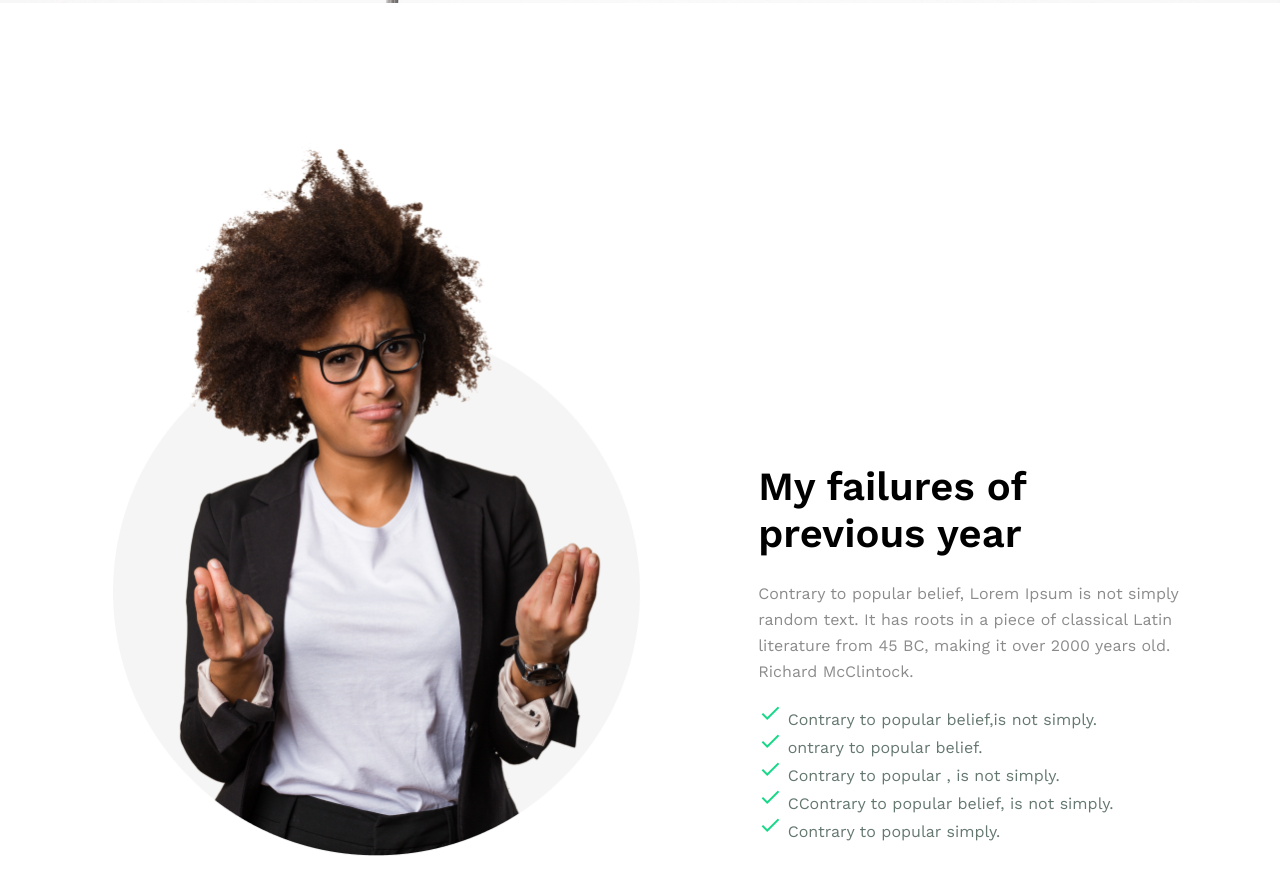
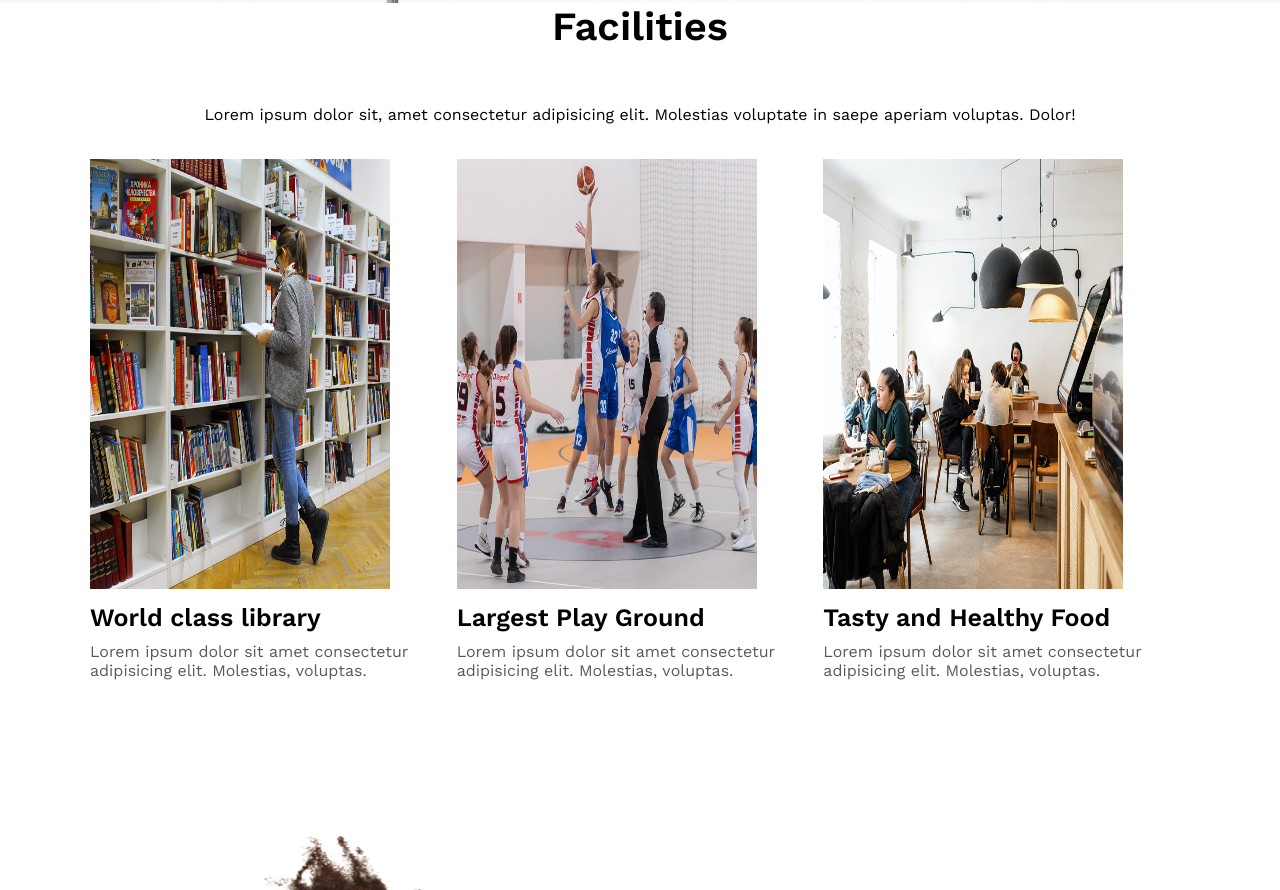
Before and after one commit to atiqurrahman-it/Assignment_1-Programming-hero, a plain HTML site: page index.html in a window 1280 px wide. Shown: the part 797-1687 px from the top of the page. Drawn offline with nearby package versions, Linux system fonts and the light colour scheme.

Commit message:
Facilities sectioni add

```diff
--- a/index.html
+++ b/index.html
@@ -45,7 +45,42 @@
     <!-- ------------- End header section  -------------  -->
 
     <main>
+      <section class="facilities">
+        <h1 class="facilities-title my-plans-title">Facilities</h1>
+        <p class="facilities-description">
+          Lorem ipsum dolor sit, amet consectetur adipisicing elit. Molestias
+          voluptate in saepe aperiam voluptas. Dolor!
+        </p>
+
+        <div class="facilities-container">
+          <div class="facilities-info">
+            <img src="images/facilities/library.png" />
+            <h3 class="facilities-info-title">World class library</h3>
+            <p class="facilities-info-description">
+              Lorem ipsum dolor sit amet consectetur adipisicing elit.
+              Molestias, voluptas.
+            </p>
+          </div>
+          <div>
+            <img src="images/facilities/basketball.png" />
+            <h3 class="facilities-info-title">Largest Play Ground</h3>
+            <p class="facilities-info-description">
+              Lorem ipsum dolor sit amet consectetur adipisicing elit.
+              Molestias, voluptas.
+            </p>
+          </div>
+          <div>
+            <img src="images/facilities/cafeteria.png" />
+            <h3 class="facilities-info-title">Tasty and Healthy Food</h3>
+            <p class="facilities-info-description">
+              Lorem ipsum dolor sit amet consectetur adipisicing elit.
+              Molestias, voluptas.
+            </p>
+          </div>
+        </div>
+      </section>
       <!-- My failures -->
+
       <section>
         <div class="my-failures">
           <img
--- a/style/style.css
+++ b/style/style.css
@@ -14,6 +14,30 @@
   background-color: #ffffff;
 }
 
+/* facilities */
+.facilities-description {
+  padding-bottom: 35px;
+  text-align: center;
+}
+
+.facilities-container {
+  display: flex;
+  justify-content: space-around;
+}
+.facilities-container img {
+  width: 300px;
+  height: 430px;
+}
+.facilities-info-title {
+  width: 700;
+  font-size: 25px;
+  padding: 10px 0;
+}
+.facilities-info-description {
+  padding-bottom: 10px;
+  color: #000000;
+  opacity: 0.65;
+}
 /* header styles Start  */
 .header {
   height: 800px;
```
Also changed, not shown: images/facilities/basketball.png (added), images/facilities/cafeteria.png (added), images/facilities/library.png (added).
